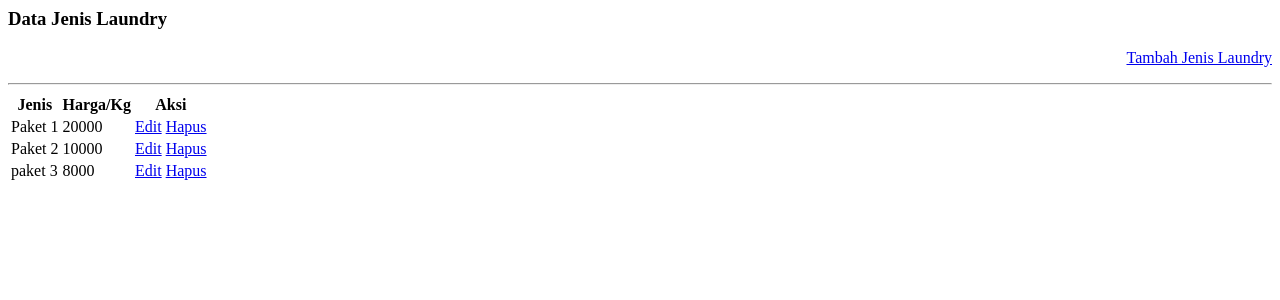
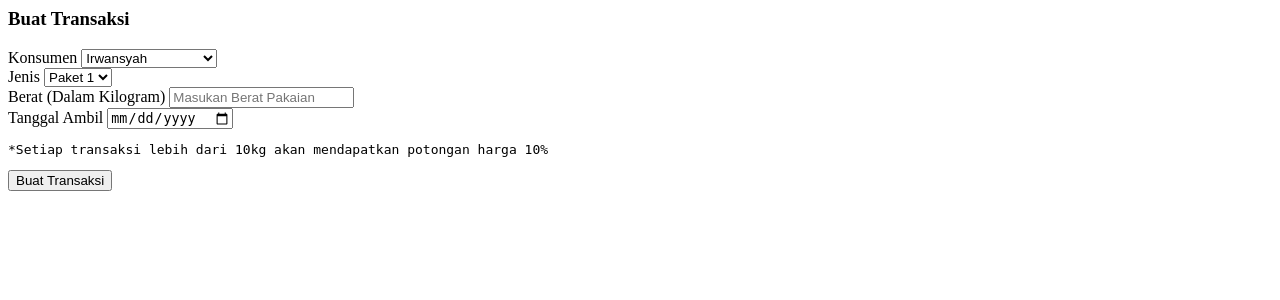
Before and after one commit to Risqiya/laundryapplication, a PHP site: page / in a window 1280 px wide. Shown: the top 300 px of the page. Run offline with PHP 8.4, Linux system fonts and the light colour scheme; data comes from the database, SQL or seed files in the repository.

Commit message:
Add files via upload

```diff
--- a/index.php
+++ b/index.php
@@ -1,105 +1,89 @@
-
+<div class='panel panel-border panel-primary'>
+                                    <div class='panel-heading'>
+                                        <h3 class='panel-title'><i class='fa fa-user-plus'></i> Buat Transaksi</h3>
+</div>  <div class='panel-body'>
 <?php
-
-$aksi="jenis/proses.php";
-                    $p=isset($_GET['aksi'])?$_GET['aksi']:null;
-                    switch($p){
-default:
-echo "<div class='panel panel-border panel-primary'>
-                                    <div class='panel-heading'>
-                                        <h3 class='panel-title'><i class='fa fa-list'></i> Data Jenis Laundry</h3>
-                                    </div>  <div class='panel-body'>
-									<p align='right'><a class='btn btn-primary' href='?p=jenis&aksi=tambah'><i class='icon-plus'></i>Tambah Jenis Laundry</a></p>
-                                   <hr>
-                                <table id='datatable' class='table table-hover'>
-                                    <thead>
-                                        <tr>
-                                            <th><i class='icon-time'></i> Jenis</th>
-                                            <th><i class='icon-signal'></i> Harga/Kg</th>
-										<th><i class='icon-chevron-right'></i> Aksi</th>
-                                        </tr>
-                                    </thead>
-                                    <tbody>";
-							$i=1;
-							$tp=mysql_query("SELECT * FROM jenis ORDER BY id");
-							while($r=mysql_fetch_array($tp)){
-						    //$hargaa = $r['harga'];
-                             echo"<tr>
-                                    <td>$r[jenis]</td>
-									<td>$r[harga]</td>
-                                    <td><a class='btn btn-primary' href='?p=jenis&aksi=edit&id=$r[id]'><i class='icon-edit'></i>Edit</a>
-									 <a class='btn btn-danger' href='$aksi?act=hapus&id=$r[id]'><i class='icon-trash'></i>Hapus</td>
-
-                                </tr>";
-								$i=$i+1;
-							}
+if(isset($_POST['jenis'])){
+$jeniss	= $_POST['jenis'];
+$query = mysql_query("SELECT * FROM jenis WHERE jenis = '$jeniss'");
+$hasil = mysql_fetch_array($query);
+$harga= $hasil['harga'];
+$berat		= $_POST['berat'];
+$konsumen		= $_POST['konsumen'];
+if ($berat>10){
+$tarif = $berat*$harga*90/100;
+}else{
+$tarif = $berat*$harga;
+}
+$tgl_ambil		= $_POST['tgl_ambil'];
+$timezone = "Asia/Jakarta";
+if(function_exists('date_default_timezone_set')) date_default_timezone_set($timezone);
+$tgl_transaksi=date('Y-m-d');
 
 
-                        echo"</tbody>
-                        </table>
-                                     </div><!-- /.box-body -->
-          </div><!-- /.box -->   ";
+	$input = mysql_query("INSERT INTO transaksi VALUES(NULL, '$jeniss','$tarif', '0', '$tgl_transaksi', '$tgl_ambil', '$berat','$usr','$konsumen')") or die(mysql_error());
+	if($input){
 
-break;
-case "edit":
-	$edit = mysql_query("SELECT * FROM jenis WHERE id='$_GET[id]'");
-    $r    = mysql_fetch_array($edit);
-echo "<form method='post' action='jenis/proses.php?act=update' enctype='multipart/form-data'>";
-echo "<div class='panel panel-border panel-primary'>
-                                    <div class='panel-heading'>
-                                        <h3 class='panel-title'><i class='fa fa-list'></i> Edit Jenis Laundry</h3>
-                                    </div>  <div class='panel-body'>
-					<input type='hidden' name='id' value='$r[id]'>
-					 <div class='control-group'>
-					   <div class='form-group'>
-                            <label>Jenis</label>
-                            <div class='span9'><input class='form-control' value='$r[jenis]'  type='text' name='jenis' /></div>
-                        </div>
-					   <div class='form-group'>
-                            <label>Harga/Kg</label>
-                            <div class='span9'><input class='form-control' size='16' type='number' value='$r[harga]' name='harga' /></div>
-                        </div>
-					<Br>
-
-			<input type='submit' class='btn btn-primary' value='Update'> <a class='btn btn-danger' href='?p=harga'>Batal</a>
-		  </form>
+		echo '<div class="alert alert-success alert-dismissable">
+<button type="button" class="close" data-dismiss="alert" aria-hidden="true">&times;</button><h4><b>
+Transaksi Berhasil!</b></h4>';
+		echo '
+		<b>Rincian Transaksi</b><br>
+		============================<Br>
+		Konsumen : <b>'.$konsumen.'</b><br>
+		Jenis Laundry : <b>'.$jeniss.'</b><br>
+		Berat : <b>'.$berat.' Kg</b><br>
+		Tarif : <b>Rp. ' . number_format( $tarif, 0 , '' , '.' ) . ',-</b><br>
+		Tanggal Transaksi : <b>'.TanggalIndo($tgl_transaksi).'</b><br>
+		Tanggal Ambil : <b>'.TanggalIndo($tgl_ambil).'</b><br>
+		============================
 		</div>
 
+		';
 
-                    </div></div>
+	}else{
 
-		";
-echo "";
-break;
+		echo 'Gagal menambahkan data! ';
+		echo '<a href="tambah.php">Kembali</a>';
 
-case "tambah":
-echo "<form method='post' action='jenis/proses.php?act=input' enctype='multipart/form-data'>";
-echo '<div class="panel panel-border panel-primary">
-                                    <div class="panel-heading">
-                                        <h3 class="panel-title"><i class="fa fa-list"></i> Tambah Barang</h3>
-                                    </div>  <div class="panel-body">
-					 <div class="control-group">
-					   <div class="form-group">
-                            <label>Jenis</label>
-                            <div class="span9"><input class="form-control" placeholder="Masukan Jenis Laundry"  type="text" name="jenis" /></div>
-                        </div>
-					   <div class="form-group">
-                            <label>Harga/Kg</label>
-                            <div class="span9"><input class="form-control" size="16" type="number" placeholder="Masukan Harga Laundry" name="harga" /></div>
-                        </div>
-					<Br>
+	}
+  }
+?>
+									<form method="post">
+																 <div class="form-group">
+                                                <label>Konsumen</label>
+                                                <select  class="form-control" name="konsumen">
+												<?php
+							$tp=mysql_query("SELECT * FROM konsumen ORDER BY id");
+							while($r=mysql_fetch_array($tp)){
+							?>
+							<option value="<?php echo $r['nama'];?>"><?php echo $r['nama'];?></option>
+							<?php } ?>
+							</select>
+							 </div>
+																		 <div class="form-group">
+                                                <label>Jenis</label>
+                                                  <select  class="form-control" name="jenis">
+												<?php
+							$tp2=mysql_query("SELECT * FROM jenis ORDER BY id");
+							while($r2=mysql_fetch_array($tp2)){
+							?>
+							<option value="<?php echo $r2['jenis'];?>"><?php echo $r2['jenis'];?></option>
+							<?php } ?>
+							</select>
+											   </div>
+									 <div class="form-group">
+                                                <label>Berat (Dalam Kilogram)</label>
+                                                <input type="number" class="form-control" name="berat" placeholder="Masukan Berat Pakaian" required>
+                                            </div>
+											 <div class="form-group">
+                                                <label>Tanggal Ambil</label>
+                                                <input type="date" class="form-control" name="tgl_ambil" required>
+                                            </div>
+											<pre>
+*Setiap transaksi lebih dari 10kg akan mendapatkan potongan harga 10%</pre>
+<button type="submit" class="btn btn-primary waves-effect waves-light">Buat Transaksi</button>
+</form>
+                                     </div>
 
-			<input type="submit" class="btn btn-primary" value="Tambah"> <a class="btn btn-danger" href="?p=jenis">Batal</a>
-		  </form>
-		  <br>
-
-		</div>
-
-                   </div></div> ';
-echo "";
-break;
-			}//penutup switch
-?>
-</body>
-
-</html>
+          </div>
```
